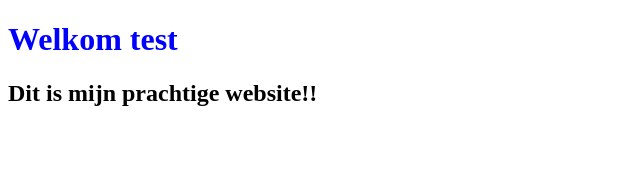
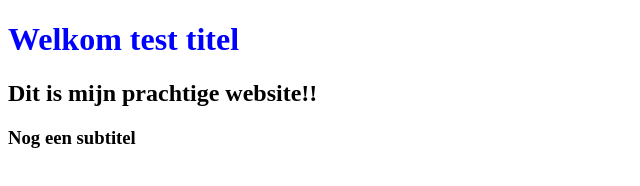
Before and after one commit to TomOffringaHanze/systemsandframeworks, a plain HTML site: page index.html in a window 1280 px wide. Shown: the whole page, without its empty margins (0-640 px from the left). Drawn offline with Linux system fonts and the light colour scheme.

Commit message:
Titel aangepast

```diff
--- a/index.html
+++ b/index.html
@@ -10,9 +10,11 @@
 </head>
 
 <body>
-    <h1>Welkom test</h1>
+    <h1>Welkom test titel</h1>
 
     <h2>Dit is mijn prachtige website!!</h2>
+
+    <h3>Nog een subtitel</h3>
 </body>
 
 </html>
```
